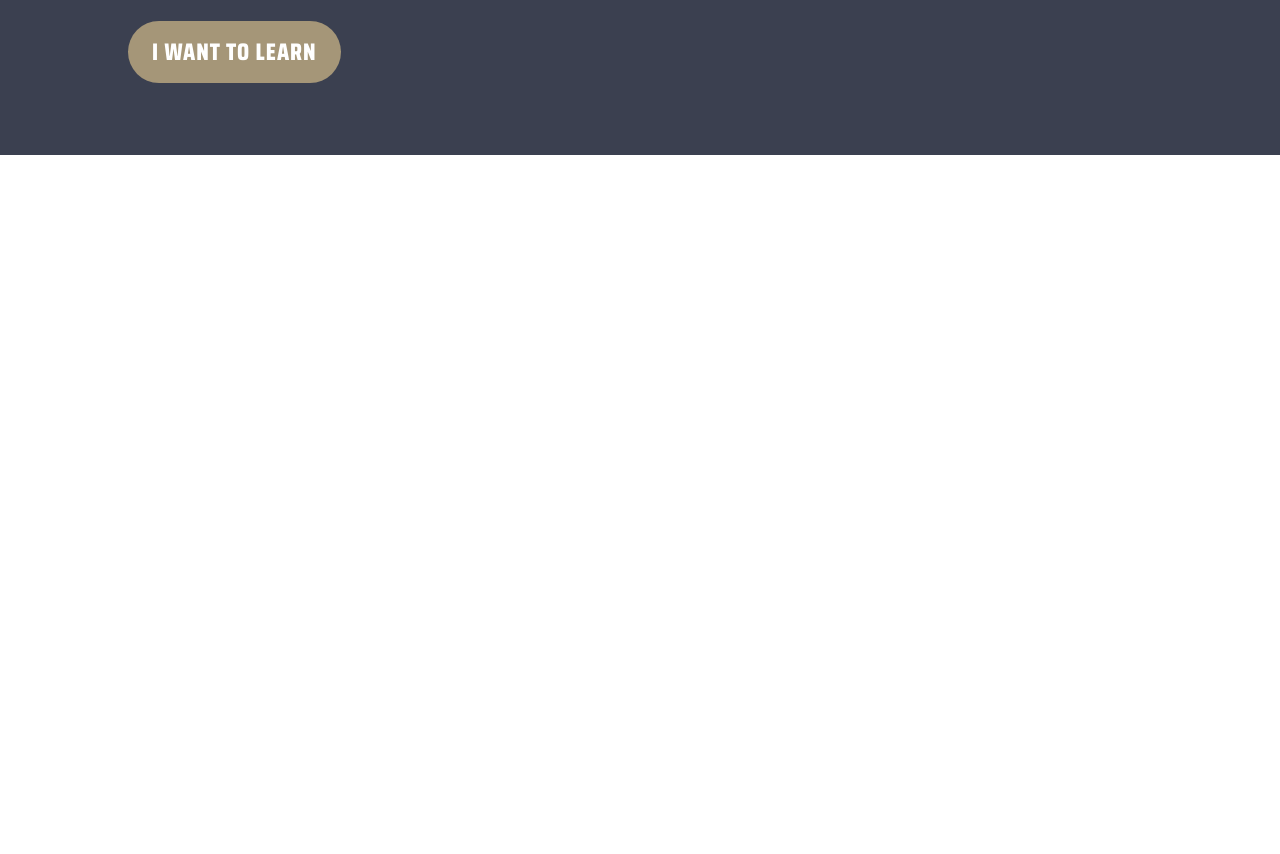
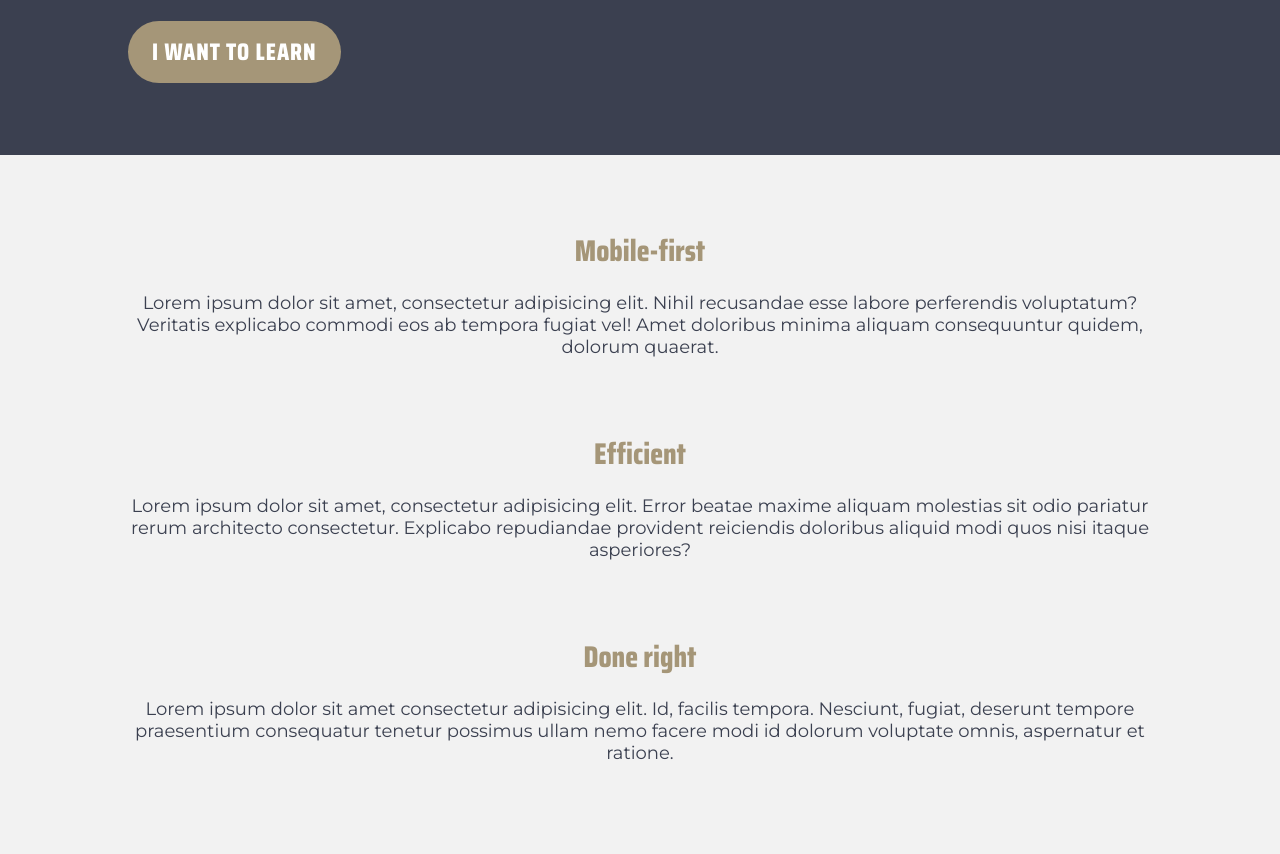
Before and after one commit to NathTech/conquering-responsive-layout-final-challenge, a website: page src/index.html in a window 1280 px wide. Shown: the part 458-1312 px from the top of the page. Before the commit the page ends 800 px from the top, so only its background shows below. Drawn offline with nearby package versions, Linux system fonts and the light colour scheme; files that its build step writes are made by us from their sources.

Commit message:
#3 3 column strip #done

```diff
--- a/src/assets/scss/style.scss
+++ b/src/assets/scss/style.scss
@@ -7,8 +7,9 @@
 $brand-dark: #2E323F;
 $brand-primary: #3B4050;
 $brand-light: #6F737F;
+$brand-secondary: #A59678;
 $white: #FFF;
-$brand-secondary: #A59678;
+$grey-light: #F2F2F2;
 
 /* Font families */
 $font-text: 'Montserrat', sans-serif;
@@ -59,8 +60,10 @@ h1 {
 }
 
 h2 {
+    margin: 0;
     font-size: 3rem;
     font-weight: 600;
+    font-family: $font-headline;
     color: $brand-secondary;
 }
 
@@ -184,3 +187,18 @@ header {
         letter-spacing: 1px;
     }
 }
+
+.strip {
+    background-color: $grey-light;
+    padding: 4em 0;
+
+}
+
+.strip__text {
+    text-align: center;
+    margin-bottom: 4em;
+
+    &:last-child {
+        margin-bottom: 0;
+    }
+}
--- a/src/index.html
+++ b/src/index.html
@@ -48,6 +48,23 @@
         </div>
     </div>
 
+    <div class="strip">
+        <div class="container row">
+            <section class="strip__text">
+                <h2>Mobile-first</h2>
+                <p>Lorem ipsum dolor sit amet, consectetur adipisicing elit. Nihil recusandae esse labore perferendis voluptatum? Veritatis explicabo commodi eos ab tempora fugiat vel! Amet doloribus minima aliquam consequuntur quidem, dolorum quaerat.</p>
+            </section>
+            <section class="strip__text">
+                <h2>Efficient</h2>
+                <p>Lorem ipsum dolor sit amet, consectetur adipisicing elit. Error beatae maxime aliquam molestias sit odio pariatur rerum architecto consectetur. Explicabo repudiandae provident reiciendis doloribus aliquid modi quos nisi itaque asperiores?</p>
+            </section>
+            <section class="strip__text">
+                <h2>Done right</h2>
+                <p>Lorem ipsum dolor sit amet consectetur adipisicing elit. Id, facilis tempora. Nesciunt, fugiat, deserunt tempore praesentium consequatur tenetur possimus ullam nemo facere modi id dolorum voluptate omnis, aspernatur et ratione.</p>
+            </section>
+        </div>
+    </div>
+
     <script src="assets/js/script.js"></script>
 </body>
 
```
